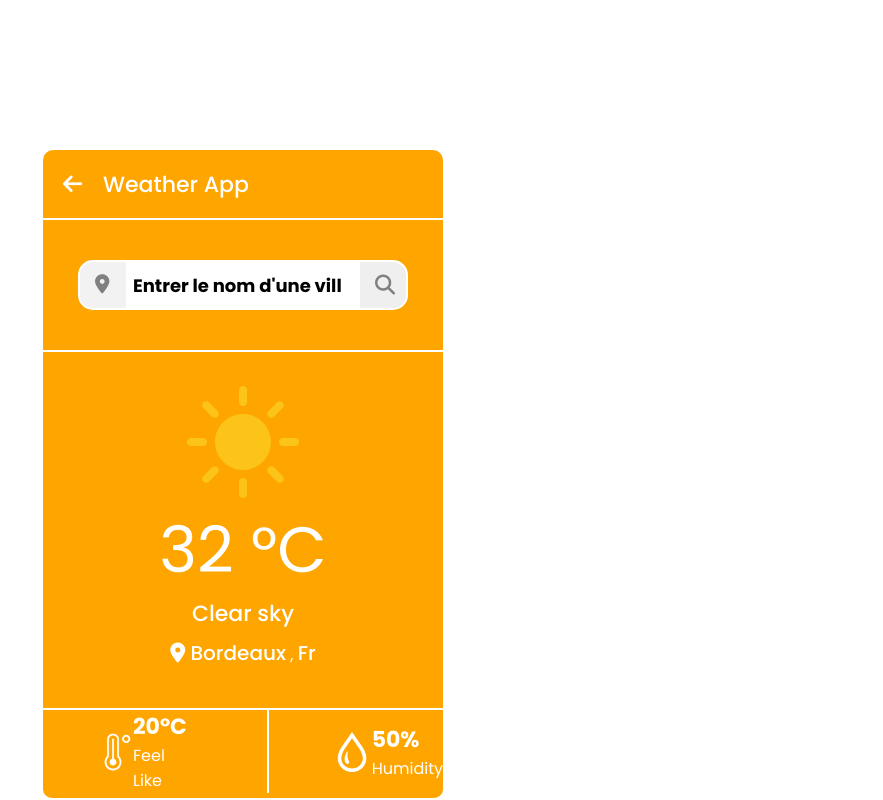
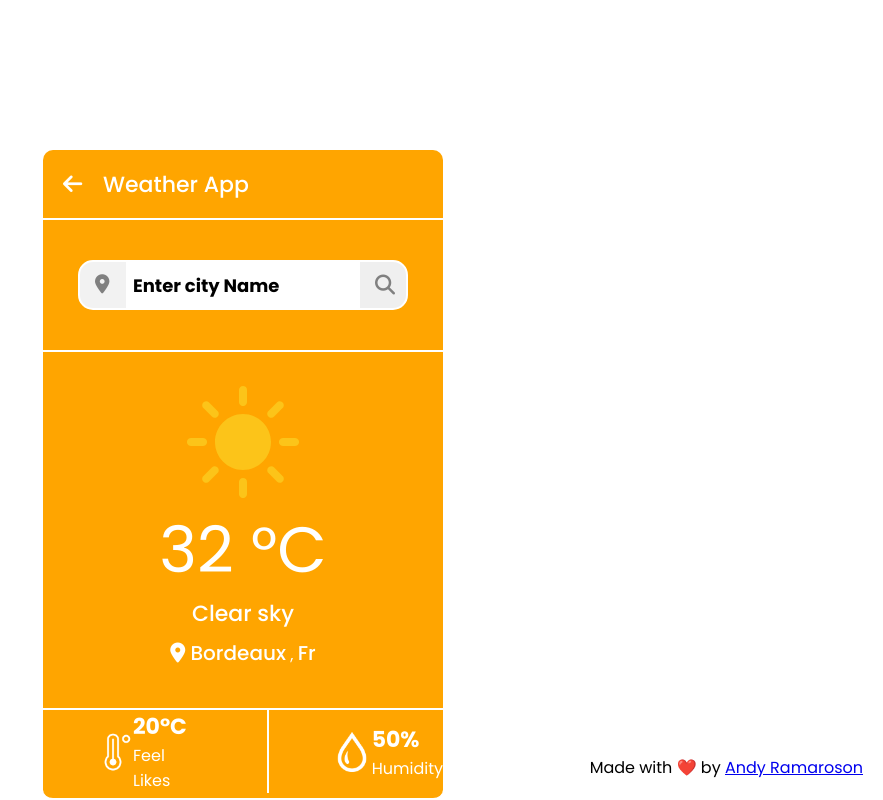
Before and after one commit to AndyRama/project_pj_02, a website: page index.html in a window 1280 px wide. Shown: the whole page, without its empty margins (397-1280 px from the left). Drawn offline with Linux system fonts and the light colour scheme.

Commit message:
(feat) add footer

```diff
--- a/index.html
+++ b/index.html
@@ -13,13 +13,13 @@
   </head>
   <body>
 
-    <!-- Create weather input for select city [must have - feature 1] -->
+    <!-- Create weather input for select city [must have - feature 1 - ok] -->
     <header>
         <i class="header-arrow fas fa-arrow-left" id="back"></i>
       Weather App
     </header>
 
-      <div class="card-header">
+      <section class="card-header">
         <form id="search-bar">
         <!-- btn geoloc -->
           <div class="map-img">
@@ -27,52 +27,69 @@
               <i class="fas fa-map-marker-alt"></i>
             </div>
           </div>
+          <!-- search input -->
           <div id="map-input">
-            <input type="search" id="search-input" placeholder="Entrer le nom d'une ville"/>
+            <input type="search" id="search-input" placeholder="Enter city Name"/>
           </div>
+          <!-- btn submit -->
           <div id="map-btn">
             <button id="map-marker">
               <span id="search-icon"><i class="fas fa-search"></i></span>
             </button>
           </div>
         </form>
-      </div>
+      </section>
 
-      <div class="card-content">
+      <section class="card-content">
+        <!-- info weather | icon -->
         <img src="images/sun.svg" class="weather-icon" alt="image sun">
         <div class="temp">
+          <!-- info weather | temp -->
           <span class="number">32</span>
           <span>°</span>C
         </div>
+
+        <!-- info weather | description -->
         <div class="weather-description">Clear sky</div>
+        <!-- location info | City -->
         <div class="location">
-          <!-- icon map -->
-
           <span class="city"><i class="fas fa-map-marker-alt"></i> Bordeaux</span>
           <span>,</span>
+          <!-- location info | Country -->
           <span class="country">Fr</span>
         </div>
+
         <div class="card-footer">
           <div class="col">
+            <!-- Fell like info | icon -->
             <img src="images/thermo.png" alt="temperature">
             <div>
+              <!-- Fell like info | temp -->
               <p class="thermo">20°C</p>
-              <p>Feel Like</p>
+              <!-- Fell like info | description -->
+              <p>Feel Likes</p>
             </div>
           </div>
+
           <div id="separator"></div>
+
           <div class="col">
+            <!-- humidity info | icon -->
             <img src="images/water.png" alt="water drop">
             <div>
+              <!-- humidity info | value -->
               <p class="humidity">50%</p>
+              <!-- humidity info | description -->
               <p>Humidity</p>
             </div>
           </div>
         </div>
-      </div>
+      </section>
 
+      <section class="footer">
+        <p>Made with ❤️ by <a href="https://github.com/AndyRama" target="_blank">Andy Ramaroson</a></p>
+      </section>
 
-    <!-- Create file data city in config.js [sould have] -->
 
     <!-- Create weather card display information (json) with a correct city selected [must have - feature 2] -->
 
--- a/style.css
+++ b/style.css
@@ -207,3 +207,10 @@ header {
   width: 100px;
   margin-left: 20% !important;
 }
+
+.footer {
+  position: fixed;
+  bottom: 0;
+  right: 0;
+  padding: 20px
+}
```
Also changed, not shown: js/config.js (line endings or trailing spaces).
